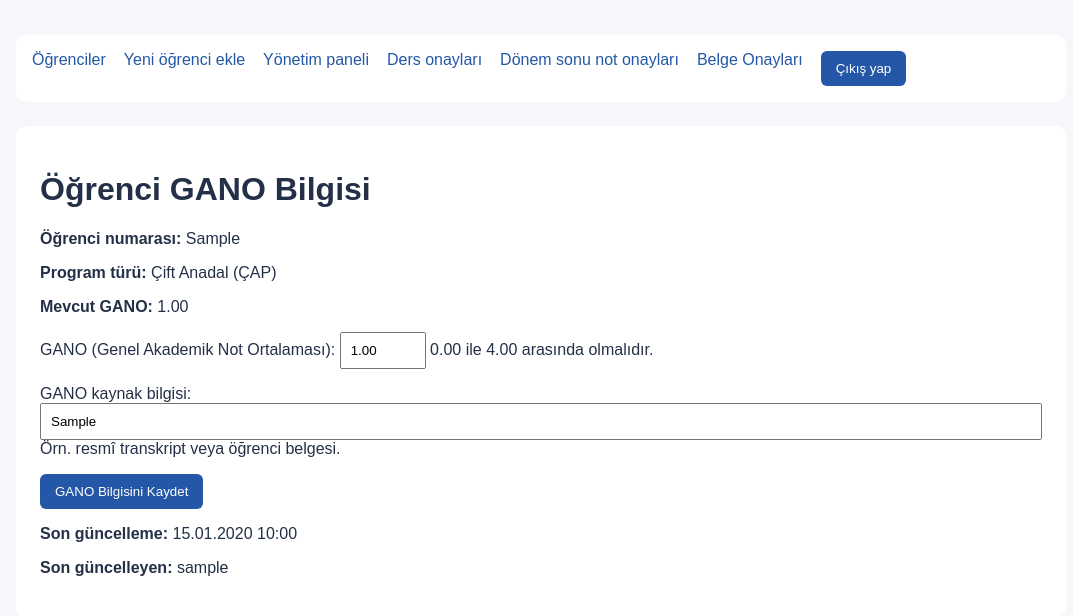
After one commit to ayseceydall/cap-ydp_otomasyon, a Django app: page /ogrenciler/1/gano/ in a window 1280 px wide. The commit adds this page. Shown: the top 616 px of the page, without its empty margins (99-1172 px from the left). Run offline with Django 5.2, Linux system fonts and the light colour scheme; a user stored in the database is signed in; tables that the repository leaves empty hold one stand-in row (values such as "Sample post").

Commit message:
Add coordinator GANO management

```diff
--- a/students/forms.py
+++ b/students/forms.py
@@ -1,3 +1,4 @@
+
 from django import forms
 from django.contrib.auth import get_user_model
 from django.contrib.auth.password_validation import validate_password
@@ -131,3 +132,51 @@ class StudentCreateForm(forms.Form):
         )
 
         return profile
+
+
+class GanoUpdateForm(forms.ModelForm):
+
+    class Meta:
+        model = StudentProfile
+        fields = ("gano", "gano_source")
+
+        labels = {
+            "gano": "GANO (Genel Akademik Not Ortalaması)",
+            "gano_source": "GANO kaynak bilgisi",
+        }
+
+        widgets = {
+            "gano": forms.NumberInput(
+                attrs={
+                    "min": "0",
+                    "max": "4",
+                    "step": "0.01",
+                    "placeholder": "Örn. 3.25",
+                }
+            ),
+            "gano_source": forms.TextInput(
+                attrs={
+                    "placeholder": (
+                        "Örn. Öğrencinin resmî transkripti"
+                    ),
+                }
+            ),
+        }
+
+    def clean(self):
+        cleaned_data = super().clean()
+
+        gano = cleaned_data.get("gano")
+        source = (
+            cleaned_data.get("gano_source") or ""
+        ).strip()
+
+        if gano is not None and not source:
+            self.add_error(
+                "gano_source",
+                "GANO girildiğinde kaynak bilgisi zorunludur.",
+            )
+
+        cleaned_data["gano_source"] = source
+
+        return cleaned_data
--- a/students/models.py
+++ b/students/models.py
@@ -1,6 +1,6 @@
 from django.conf import settings
+from django.core.validators import MinValueValidator, MaxValueValidator
 from django.db import models
-
 
 class StudentProfile(models.Model):
 
@@ -70,10 +70,49 @@ class StudentProfile(models.Model):
         verbose_name="Son güncellenme tarihi",
     )
 
-    def __str__(self):
+
+
+    gano = models.DecimalField(
+        max_digits=3,
+        decimal_places=2,
+        null=True,
+        blank=True,
+        validators=[
+            MinValueValidator(0),
+            MaxValueValidator(4),
+        ],
+        verbose_name="GANO",
+        help_text="0.00 ile 4.00 arasında olmalıdır.",
+    )
+
+    gano_source = models.CharField(
+        max_length=255,
+        blank=True,
+        verbose_name="GANO kaynağı",
+        help_text="Örn. resmî transkript veya öğrenci belgesi.",
+    )
+
+    gano_updated_by = models.ForeignKey(
+        settings.AUTH_USER_MODEL,
+        on_delete=models.SET_NULL,
+        null=True,
+        blank=True,
+        related_name="gano_updates",
+        verbose_name="GANO güncelleyen",
+    )
+
+    gano_updated_at = models.DateTimeField(
+        null=True,
+        blank=True,
+        verbose_name="GANO güncellenme tarihi",
+    )
+
+
+
+def __str__(self):
         return f"{self.student_no} - {self.user.get_full_name() or self.user.username}"
 
-    class Meta:
+class Meta:
         verbose_name = "Öğrenci"
         verbose_name_plural = "Öğrenciler"
         ordering = ["student_no"]
--- /dev/null
+++ b/students/templates/students/gano_update.html
@@ -0,0 +1,48 @@
+
+{% extends "students/base.html" %}
+
+{% block content %}
+<h1>Öğrenci GANO Bilgisi</h1>
+
+<p>
+    <strong>Öğrenci numarası:</strong>
+    {{ profile.student_no }}
+</p>
+
+<p>
+    <strong>Program türü:</strong>
+    {{ profile.get_program_type_display }}
+</p>
+
+<p>
+    <strong>Mevcut GANO:</strong>
+    {% if profile.gano != None %}
+        {{ profile.gano }}
+    {% else %}
+        Henüz girilmedi
+    {% endif %}
+</p>
+
+<form method="post">
+    {% csrf_token %}
+
+    {{ form.as_p }}
+
+    <button type="submit">GANO Bilgisini Kaydet</button>
+</form>
+
+{% if profile.gano_updated_at %}
+    <p>
+        <strong>Son güncelleme:</strong>
+        {{ profile.gano_updated_at|date:"d.m.Y H:i" }}
+    </p>
+{% endif %}
+
+{% if profile.gano_updated_by %}
+    <p>
+        <strong>Son güncelleyen:</strong>
+        {{ profile.gano_updated_by.username }}
+    </p>
+{% endif %}
+
+{% endblock %}
--- a/students/templates/students/student_list.html
+++ b/students/templates/students/student_list.html
@@ -51,6 +51,9 @@
                         {{ student.get_acceptance_term_display }}
                     </td>
                     <td>{{ student.get_status_display }}</td>
+                    <a href="{% url 'coordinator_update_gano' student.pk %}">
+    GANO Düzenle
+</a>
                 </tr>
             {% empty %}
                 <tr>
--- a/students/urls.py
+++ b/students/urls.py
@@ -8,4 +8,9 @@ urlpatterns = [
     path("yeni/", views.student_create, name="student_create"),
      path("panelim/", views.my_profile, name="my_profile"),
     path("izleme/", views.chair_dashboard, name="chair_dashboard"),
+    path(
+    "<int:pk>/gano/",
+    views.coordinator_update_gano,
+    name="coordinator_update_gano",
+),
 ]
--- a/students/views.py
+++ b/students/views.py
@@ -4,10 +4,10 @@ from django.core.exceptions import PermissionDenied
 from django.db.models import Q
 from django.shortcuts import render, redirect, get_object_or_404
 
-from .forms import StudentCreateForm
+from .forms import StudentCreateForm, GanoUpdateForm
 from .models import StudentProfile
 from auditlog.services import log_action
-
+from django.utils import timezone
 
 def require_coordinator(request):
     if request.user.role != "coordinator":
@@ -113,3 +113,73 @@ def chair_dashboard(request):
         "students/chair_dashboard.html",
         {"students": students},
     )
+
+
+
+@login_required(login_url="/giris/")
+def coordinator_update_gano(request, pk):
+    if request.user.role != "coordinator":
+        raise PermissionDenied
+
+    profile = get_object_or_404(
+        StudentProfile,
+        pk=pk,
+    )
+
+    if request.method == "POST":
+        old_gano = profile.gano
+        old_source = profile.gano_source
+
+        form = GanoUpdateForm(
+            request.POST,
+            instance=profile,
+        )
+
+        if form.is_valid():
+            profile = form.save(commit=False)
+            profile.gano_updated_by = request.user
+            profile.gano_updated_at = timezone.now()
+            profile.save()
+
+            log_action(
+                actor=request.user,
+                action="UPDATE",
+                instance=profile,
+                summary="Öğrencinin GANO bilgisi güncellendi.",
+                old_values={
+                    "gano": (
+                        str(old_gano)
+                        if old_gano is not None
+                        else None
+                    ),
+                    "gano_source": old_source,
+                },
+                new_values={
+                    "gano": (
+                        str(profile.gano)
+                        if profile.gano is not None
+                        else None
+                    ),
+                    "gano_source": profile.gano_source,
+                    "updated_by": request.user.username,
+                },
+                request=request,
+            )
+
+            messages.success(
+                request,
+                "GANO bilgisi başarıyla güncellendi.",
+            )
+            return redirect("student_list")
+
+    else:
+        form = GanoUpdateForm(instance=profile)
+
+    return render(
+        request,
+        "students/gano_update.html",
+        {
+            "form": form,
+            "profile": profile,
+        },
+    )
```
Also changed, not shown: students/migrations/0002_alter_studentprofile_options_studentprofile_gano.py (added), students/migrations/0003_studentprofile_gano_source_and_more.py (added).
